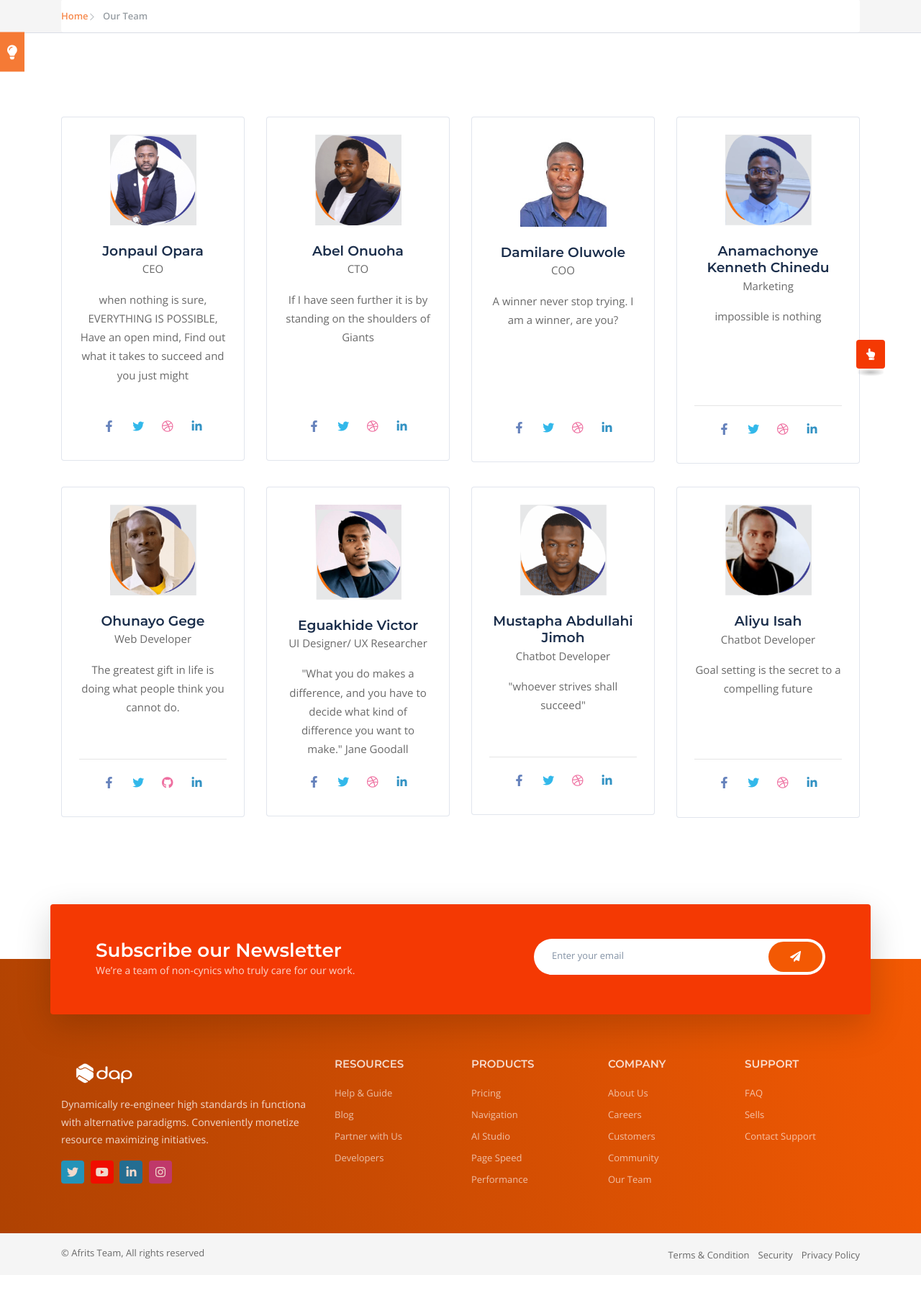
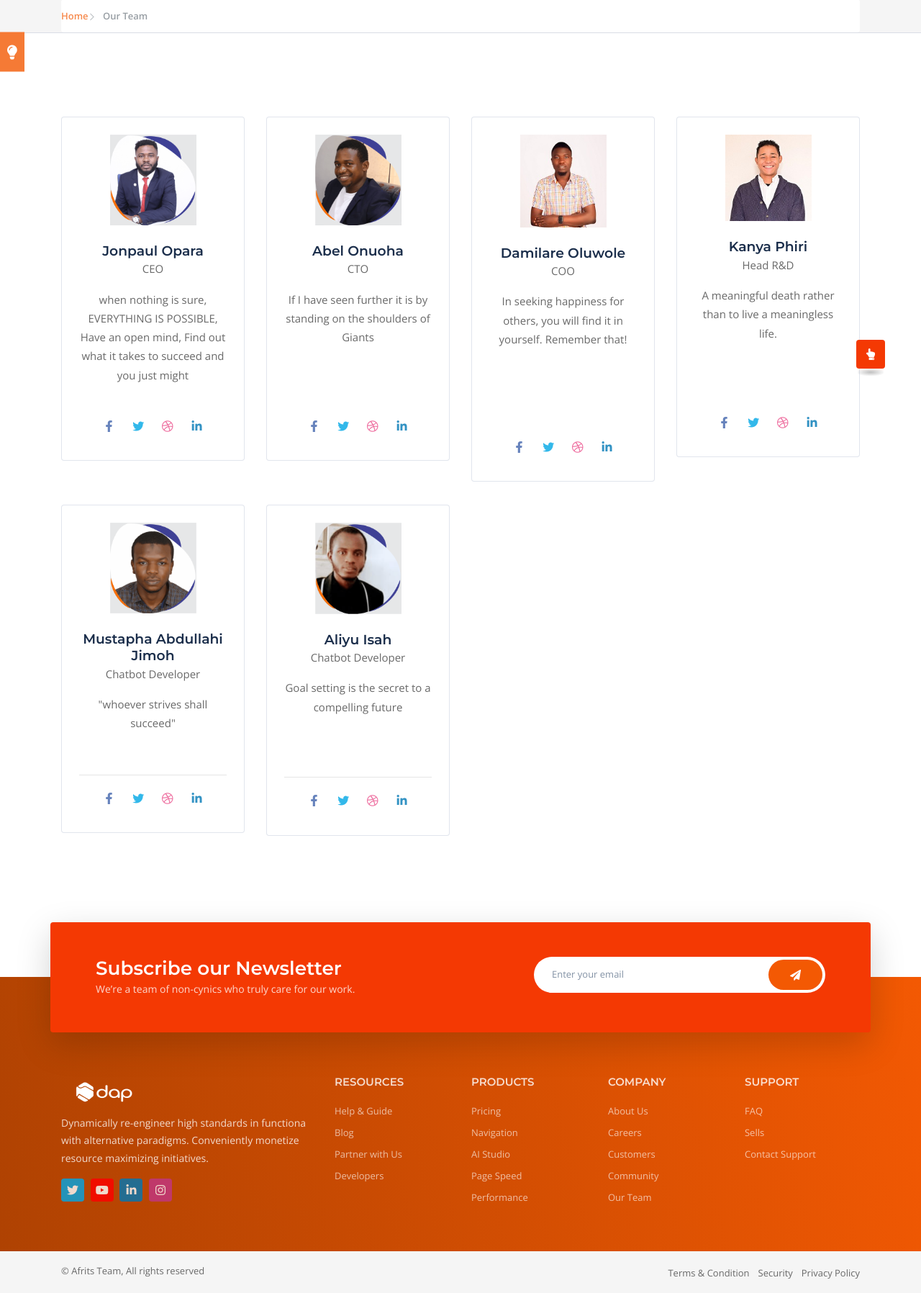
Before and after one commit to Afrits-Innovations-Limited/dap-main, a Django app: template web/templates/teams.html in a window 1280 px wide. Shown: the part 328-2124 px from the top of the page at 72% size. Before the commit the page ends 2080 px from the top, so only its background shows below. Run offline with Django 3.2, Linux system fonts and the light colour scheme; the template is opened without the code that fills it, so the values that code supplies are empty; some libraries are stand-ins or nearby versions.

Commit message:
Change team

```diff
--- a/web/templates/teams.html
+++ b/web/templates/teams.html
@@ -121,11 +121,11 @@
             </div>
             <div class="col-md-6 col-lg-3">
                 <div class="single-team-wrap bg-white text-center border rounded p-4 my-3">
-                    <img src="/static/img/team/dami.jpeg" alt="team image" width="120" class="img-fluid m-auto pb-4">
+                    <img src="/static/img/team/dami.png" alt="team image" width="120" class="img-fluid m-auto pb-4">
                     <div class="team-content">
                         <h5 class="mb-0">Damilare Oluwole</h5>
                         <span>COO</span>
-                        <p class="mt-3">A winner never stop trying. I am a winner, are you?</p>
+                        <p class="mt-3">In seeking happiness for others, you will find it in yourself. Remember that!</p>
                         <br>
                         <br><br><br>
                         <ul class="list-inline social-list-default social-color icon-hover-top-bottom">
@@ -147,63 +147,12 @@
             </div>
             <div class="col-md-6 col-lg-3">
                 <div class="single-team-wrap bg-white text-center border rounded p-4 my-3">
-                    <img src="/static/img/team/ken.png" alt="team image" width="120" class="img-fluid m-auto pb-4">
+                    <img src="/static/img/team/kanya.png" alt="team image" width="120" class="img-fluid m-auto pb-4">
                     <div class="team-content">
-                        <h5 class="mb-0">Anamachonye Kenneth Chinedu</h5>
-                        <span>Marketing </span>
-                        <p class="mt-3">
-                            impossible is nothing
-                        </p>
-                        <br><br><br><hr>
-                        <ul class="list-inline social-list-default social-color icon-hover-top-bottom">
-                            <li class="list-inline-item">
-                                <a class="facebook" href="#" target="_blank"><i class="fab fa-facebook-f"></i></a>
-                            </li>
-                            <li class="list-inline-item">
-                                <a class="twitter" href="#" target="_blank"><i class="fab fa-twitter"></i></a>
-                            </li>
-                            <li class="list-inline-item">
-                                <a class="dribbble" href="#" target="_blank"><i class="fab fa-dribbble"></i></a>
-                            </li>
-                            <li class="list-inline-item">
-                                <a class="linkedin" href="#" target="_blank"><i class="fab fa-linkedin-in"></i></a>
-                            </li>
-                        </ul>
-                    </div>
-                </div>
-            </div>
-            <div class="col-md-6 col-lg-3">
-                <div class="single-team-wrap bg-white text-center border rounded p-4 my-3">
-                    <img src="/static/img/team/Ayo.png" alt="team image" width="120" class="img-fluid m-auto pb-4">
-                    <div class="team-content">
-                        <h5 class="mb-0">Ohunayo Gege</h5>
-                        <span>Web Developer</span>
-                        <p class="mt-3">The greatest gift in life is doing what people think you cannot do.</p>
-                        <br><hr>
-                        <ul class="list-inline social-list-default social-color icon-hover-top-bottom">
-                            <li class="list-inline-item">
-                                <a class="facebook" href="https://facebook.com/officialgege" target="_blank"><i class="fab fa-facebook-f"></i></a>
-                            </li>
-                            <li class="list-inline-item">
-                                <a class="twitter" href="https://twitter.com/ohunayogege" target="_blank"><i class="fab fa-twitter"></i></a>
-                            </li>
-                            <li class="list-inline-item">
-                                <a class="dribbble" href="https://github.com/ohunayogege" target="_blank"><i class="fab fa-github"></i></a>
-                            </li>
-                            <li class="list-inline-item">
-                                <a class="linkedin" href="https://linkedin.com/in/ohunayogege" target="_blank"><i class="fab fa-linkedin-in"></i></a>
-                            </li>
-                        </ul>
-                    </div>
-                </div>
-            </div>
-            <div class="col-md-6 col-lg-3">
-                <div class="single-team-wrap bg-white text-center border rounded p-4 my-3">
-                    <img src="/static/img/team/victor.png" alt="team image" width="120" class="img-fluid m-auto pb-4">
-                    <div class="team-content">
-                        <h5 class="mb-0">Eguakhide Victor</h5>
-                        <span>UI Designer/ UX Researcher </span>
-                        <p class="mt-3">"What you do makes a difference, and you have to decide what kind of difference you want to make." Jane Goodall</p>
+                        <h5 class="mb-0">Kanya Phiri</h5>
+                        <span>Head R&D</span>
+                        <p class="mt-3">A meaningful death rather than to live a meaningless life.</p>
+                        <br> <br><br>
                         <ul class="list-inline social-list-default social-color icon-hover-top-bottom">
                             <li class="list-inline-item">
                                 <a class="facebook" href="#" target="_blank"><i class="fab fa-facebook-f"></i></a>
```
Also changed, not shown: web/static/img/team/dami.png (added), web/static/img/team/kanya.png (added), 1 other file.
